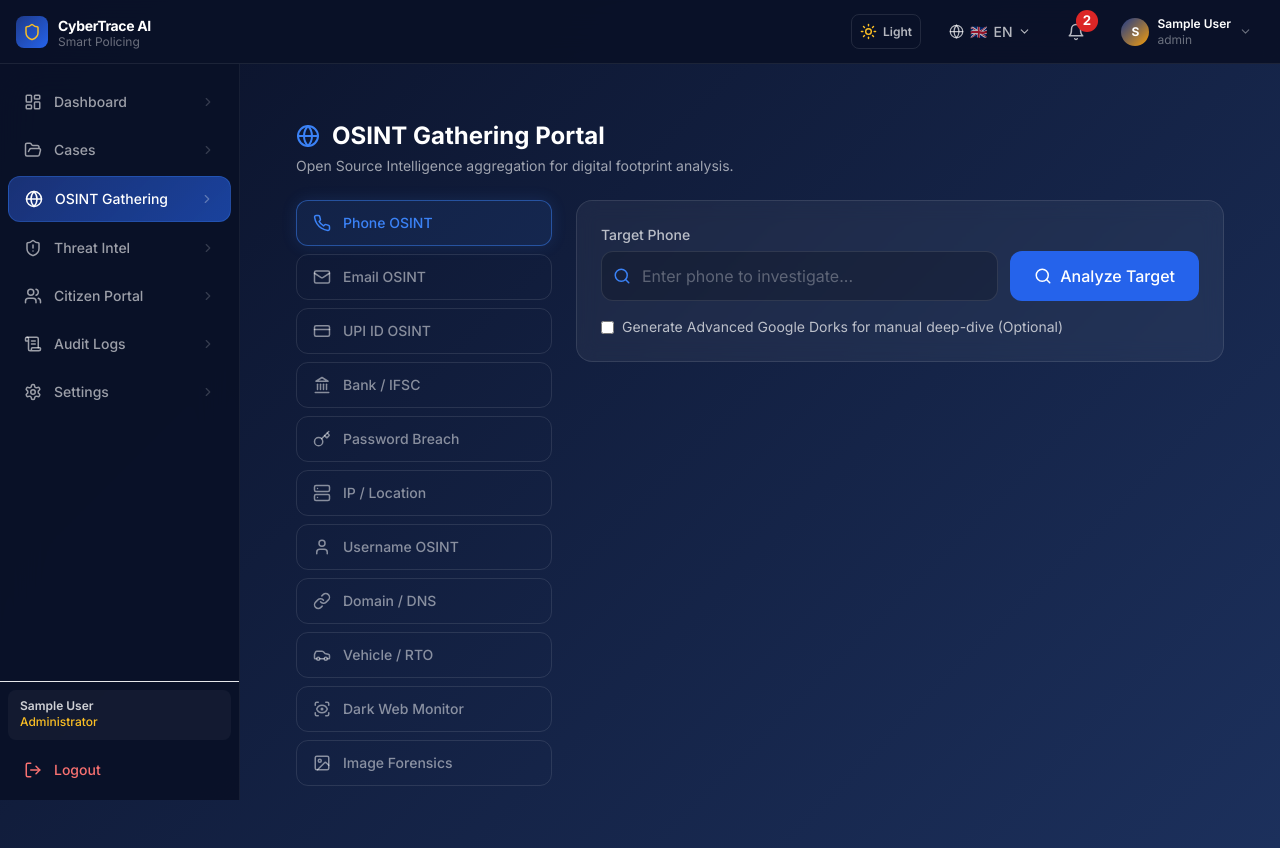
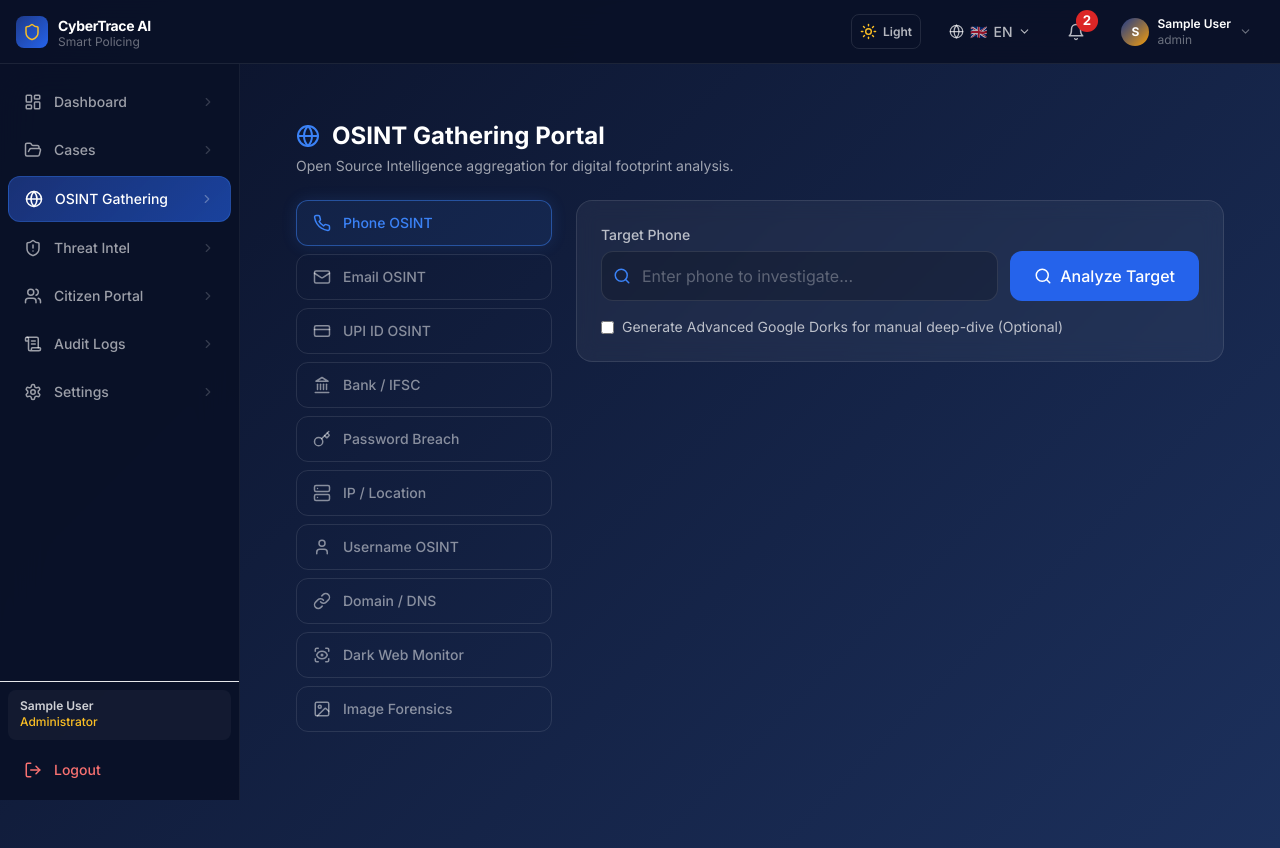
Before and after one commit to utsav210/cybertrace-ai, a React (Vite) app in the folder front-end/: page /osint in a window 1280 px wide. Built offline with nearby package versions, Linux system fonts and the light colour scheme; sample sign-in values are in the browser's storage.

Commit message:
refactor(osint): remove vehicle RTO category per user request

```diff
--- a/front-end/src/i18n/en.json
+++ b/front-end/src/i18n/en.json
@@ -175,7 +175,6 @@
     "ip": "IP / Location",
     "username": "Username OSINT",
     "domain": "Domain / DNS",
-    "vehicle": "Vehicle / RTO",
     "darkweb": "Dark Web Monitor",
     "image": "Image Forensics"
   },
--- a/front-end/src/i18n/gu.json
+++ b/front-end/src/i18n/gu.json
@@ -175,7 +175,6 @@
     "ip": "IP / સ્થાન (Location)",
     "username": "વપરાશકર્તા નામ OSINT",
     "domain": "ડોમેન / DNS",
-    "vehicle": "વાહન / RTO",
     "darkweb": "ડાર્ક વેબ મોનિટર",
     "image": "છબી ફોરેન્સિક (Image)"
   },
--- a/front-end/src/i18n/hi.json
+++ b/front-end/src/i18n/hi.json
@@ -175,7 +175,6 @@
     "ip": "IP / स्थान (Location)",
     "username": "उपयोगकर्ता नाम OSINT",
     "domain": "डोमेन / DNS",
-    "vehicle": "वाहन / RTO",
     "darkweb": "डार्क वेब मॉनिटर",
     "image": "छवि फोरेंसिक (Image)"
   },
--- a/front-end/src/pages/OSINTPage.tsx
+++ b/front-end/src/pages/OSINTPage.tsx
@@ -5,7 +5,7 @@ import { Search, Globe, Phone, Mail, CreditCard, Landmark, Key, Server, User, Li
 import clsx from 'clsx';
 import { useThemeStore } from '../store/themeStore';
 
-type OSINTTab = 'phone' | 'email' | 'upi' | 'bank' | 'password' | 'ip' | 'username' | 'domain' | 'vehicle' | 'darkweb' | 'image';
+type OSINTTab = 'phone' | 'email' | 'upi' | 'bank' | 'password' | 'ip' | 'username' | 'domain' | 'darkweb' | 'image';
 
 interface ScanResult {
   status: 'idle' | 'scanning' | 'success' | 'error';
@@ -31,7 +31,6 @@ export const OSINTPage: React.FC = () => {
     { id: 'ip', label: t('osint.ip', 'IP / Location'), icon: Server },
     { id: 'username', label: t('osint.username', 'Username OSINT'), icon: User },
     { id: 'domain', label: t('osint.domain', 'Domain / DNS'), icon: LinkIcon },
-    { id: 'vehicle', label: t('osint.vehicle', 'Vehicle / RTO'), icon: Car },
     { id: 'darkweb', label: t('osint.darkweb', 'Dark Web Monitor'), icon: ScanEye },
     { id: 'image', label: t('osint.image', 'Image Forensics'), icon: ImageIcon },
   ] as const;
@@ -184,23 +183,6 @@ export const OSINTPage: React.FC = () => {
           };
           break;
 
-        case 'vehicle':
-          if (q.length < 6) throw new Error('Invalid license plate format (e.g., GJ01XX9999).');
-          await new Promise(r => setTimeout(r, 2500));
-          const states = { 'GJ': 'Gujarat', 'RJ': 'Rajasthan', 'MH': 'Maharashtra', 'DL': 'Delhi' };
-          const stateCode = q.substring(0, 2).toUpperCase();
-          const stateName = states[stateCode as keyof typeof states] || 'Unknown State';
-          data = {
-            registrationNo: q.toUpperCase(),
-            ownerName: 'V*** D*** (Masked for privacy)',
-            rto: `${stateName} RTO`,
-            vehicleClass: h % 2 === 0 ? 'Motor Cycle / Scooter (2WN)' : 'Motor Car (LMV)',
-            fuelType: h % 3 === 0 ? 'Diesel' : 'Petrol',
-            insuranceValidUpTo: `202${5+(h%5)}-12-31`,
-            pendingChallans: h % 4 === 0 ? 'Yes (₹1,500 pending)' : 'No pending challans'
-          };
-          break;
-
         case 'darkweb':
           await new Promise(r => setTimeout(r, 3000));
           const leakCount = h % 5;
@@ -242,7 +224,6 @@ export const OSINTPage: React.FC = () => {
       case 'ip': return `intitle:"index of" "${query}"`;
       case 'username': return `inurl:"${query}" site:instagram.com OR site:twitter.com`;
       case 'domain': return `site:${query} ext:pdf OR ext:docx OR ext:xls filetype:env`;
-      case 'vehicle': return `"${query}" OR "${query.replace(/-/g, '')}" site:parivahan.gov.in`;
       case 'darkweb': return `site:pastebin.com OR site:ghostbin.com "${query}"`;
       case 'image': return `Images cannot be dorked via text. Use Google Reverse Image Search.`;
       default: return `"${query}" (OSINT Target)`;
```
